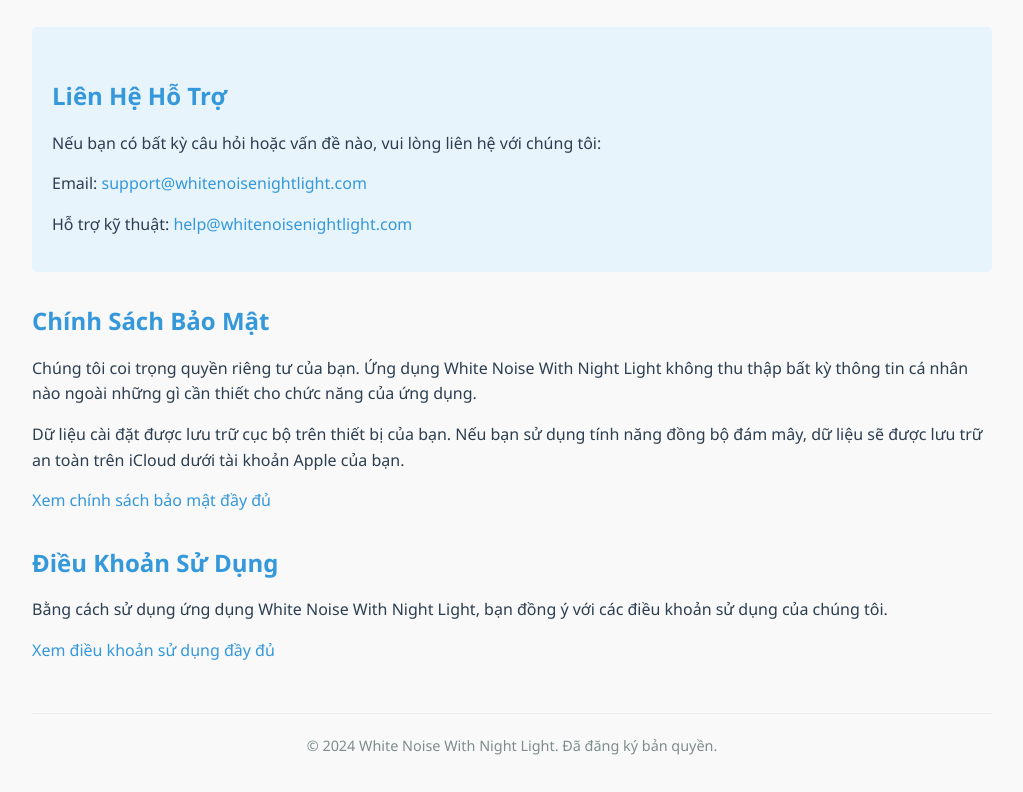
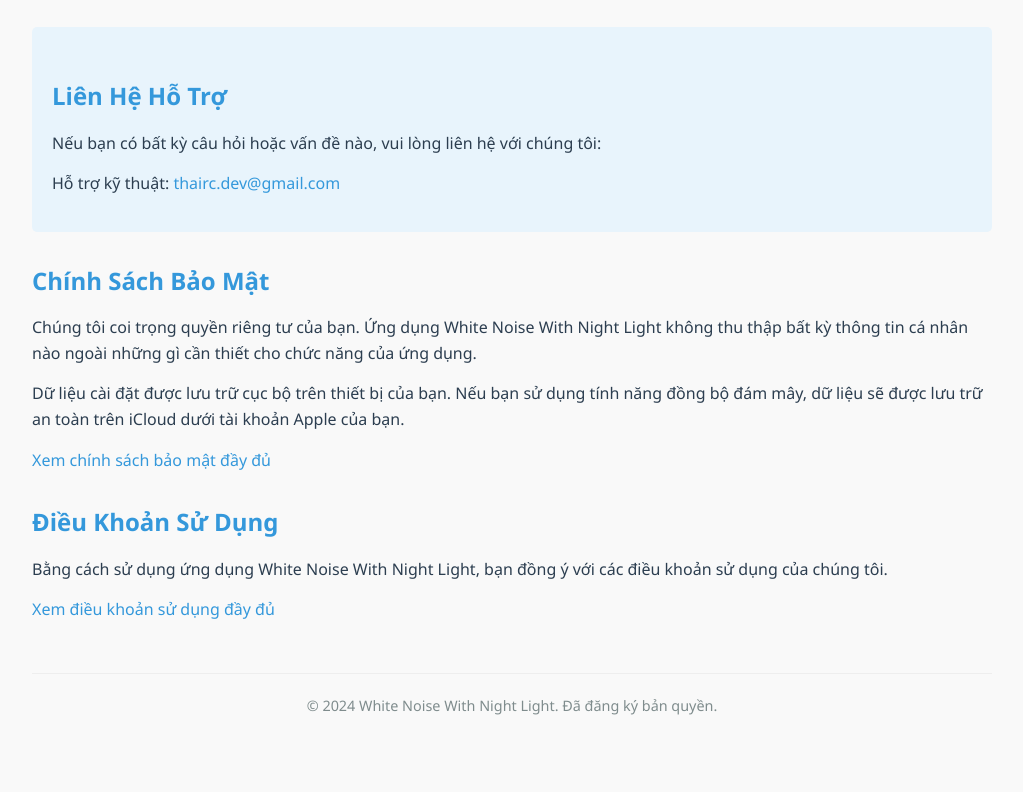
Before and after one commit to thairc-dev/whitenoise-support, a plain HTML site: page index.html in a window 1280 px wide. Shown: the part 1236-2028 px from the top of the page, without its empty margins (128-1151 px from the left). After the commit the page ends 1988 px from the top, so only its background shows below. Drawn offline with Linux system fonts and the light colour scheme.

Commit message:
Update index.html

```diff
--- a/index.html
+++ b/index.html
@@ -260,15 +260,13 @@
             <!-- Vietnamese -->
             <div class="lang vi active">
                 <p>Nếu bạn có bất kỳ câu hỏi hoặc vấn đề nào, vui lòng liên hệ với chúng tôi:</p>
-                <p>Email: <a href="mailto:support@whitenoisenightlight.com">support@whitenoisenightlight.com</a></p>
-                <p>Hỗ trợ kỹ thuật: <a href="mailto:help@whitenoisenightlight.com">help@whitenoisenightlight.com</a></p>
+                <p>Hỗ trợ kỹ thuật: <a href="mailto:thairc.dev@gmail.com">thairc.dev@gmail.com</a></p>
             </div>
 
             <!-- English -->
             <div class="lang en">
                 <p>If you have any questions or issues, please contact us:</p>
-                <p>Email: <a href="mailto:support@whitenoisenightlight.com">support@whitenoisenightlight.com</a></p>
-                <p>Technical support: <a href="mailto:help@whitenoisenightlight.com">help@whitenoisenightlight.com</a></p>
+                <p>Technical support: <a href="mailto:thairc.dev@gmail.com">thairc.dev@gmail.com</a></p>
             </div>
         </section>
 
```
